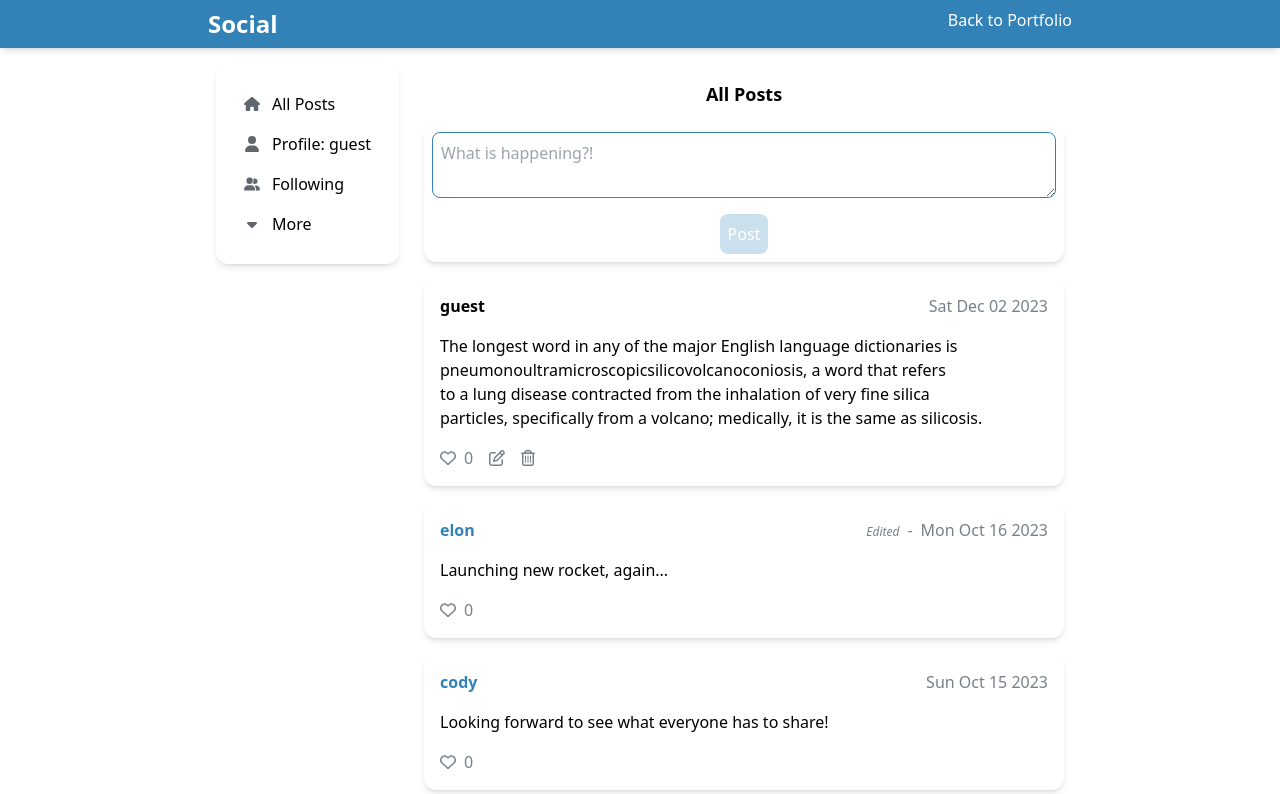
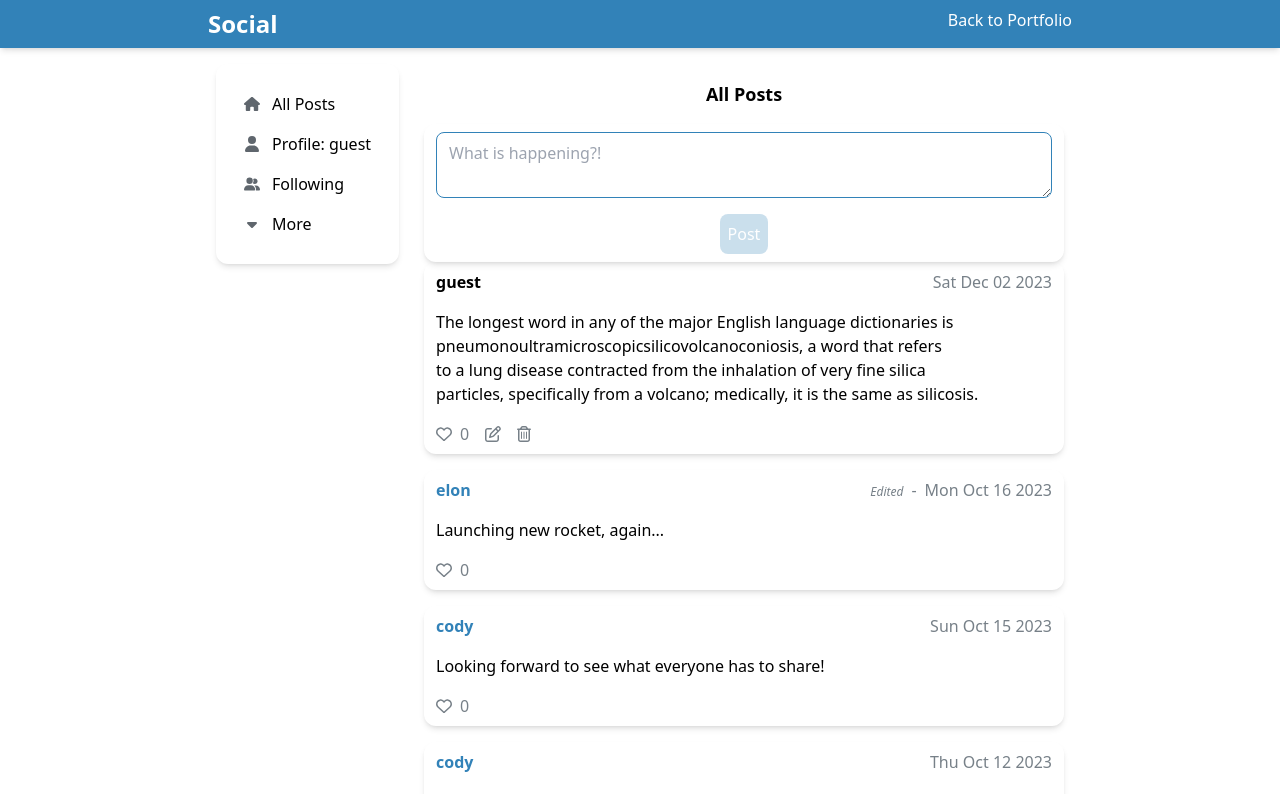
Before and after one commit to Cody06/Portfolio, a Next.js app: page /social in a window 1280 px wide. Shown: the top 794 px of the page. Built offline with nearby package versions, Linux system fonts and the light colour scheme.

Commit message:
Use CardContainer

```diff
--- a/src/components/projects/Social/NewPostForm.tsx
+++ b/src/components/projects/Social/NewPostForm.tsx
@@ -1,19 +1,18 @@
 'use client';
 import { useState } from 'react';
+import useStore from './Store';
 import { MAX_POST_LENGTH } from './data';
-import useStore from './Store';
+import CardContainer from './CardContainer';
 
 export default function NewPostForm() {
     const [newPost, setNewPost] = useState('');
     const { createPost } = useStore();
 
     return (
-        <section
-            className="flex flex-col gap-y-4 mb-4 p-2 w-full max-w-[40rem]
-                rounded-xl shadow-md"
-        >
+        <CardContainer>
+            <div className="flex flex-col gap-y-4">
                 <textarea
-                className="p-2 border border-blue-100 rounded-lg"
+                    className="border border-blue-100 rounded-lg px-3 py-2"
                     placeholder="What is happening?!"
                     maxLength={MAX_POST_LENGTH}
                     value={newPost}
@@ -31,6 +30,7 @@ export default function NewPostForm() {
                 >
                     Post
                 </button>
-        </section>
+            </div>
+        </CardContainer>
     );
 }
--- a/src/components/projects/Social/PostContainer/index.tsx
+++ b/src/components/projects/Social/PostContainer/index.tsx
@@ -5,12 +5,14 @@ import { loggedUserId } from '../data';
 import PostHeader from './PostHeader';
 import PostBody from './PostBody';
 import PostFooter from './PostFooter';
+import CardContainer from '../CardContainer';
 
 export default function PostContainer({ post }: { post: Post }) {
     const [isEditingPost, setIsEditingPost] = useState(false);
     const isPostCreator = post.creator === loggedUserId;
     return (
-        <article className="max-w-[40rem] space-y-4 p-4 rounded-xl shadow-md">
+        <CardContainer>
+            <article className="space-y-4">
                 <PostHeader
                     creator={post.creator}
                     date={post.date}
@@ -30,5 +32,6 @@ export default function PostContainer({ post }: { post: Post }) {
                     setIsEditingPost={setIsEditingPost}
                 />
             </article>
+        </CardContainer>
     );
 }
```
Lines whose indentation alone changed are shown as unchanged.
